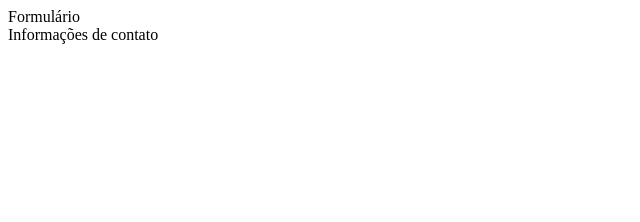
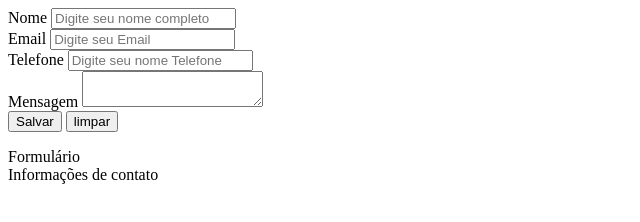
Before and after one commit to renatolobo1/estudo, a plain HTML site: page faleconosco.html in a window 1280 px wide. Shown: the whole page, without its empty margins (0-640 px from the left). Drawn offline with Linux system fonts and the light colour scheme.

Commit message:
Formulario melhorado

```diff
--- a/faleconosco.html
+++ b/faleconosco.html
@@ -11,7 +11,24 @@
                 - POST:Dados são passados pela requesição.
             -->
             <form enctype="application/x-www-form-urlencoded" method="POST" action="">
+                <label for="NomeCompleto">Nome</label>
+                <input id="NomeCompleto" type="text" name="Nome_Completo" placeholder="Digite seu nome completo" />
+                <br/>
 
+                <label for="Email">Email</label>
+                <input id="Email" type="text" name="Email" placeholder="Digite seu Email" />
+                <br/>
+
+                <label for="Telefone">Telefone</label>
+                <input id="Telefone" type="text" name="Telefone" placeholder="Digite seu nome Telefone" />
+                <br/>
+
+                <label for="Mensagem">Mensagem</label>
+                <textarea name="Mensagem"></textarea>
+                <br/>
+
+                <input type="submit" value="Salvar" />
+                <input type="reset" value="limpar" />
 
             </form>
 
```
